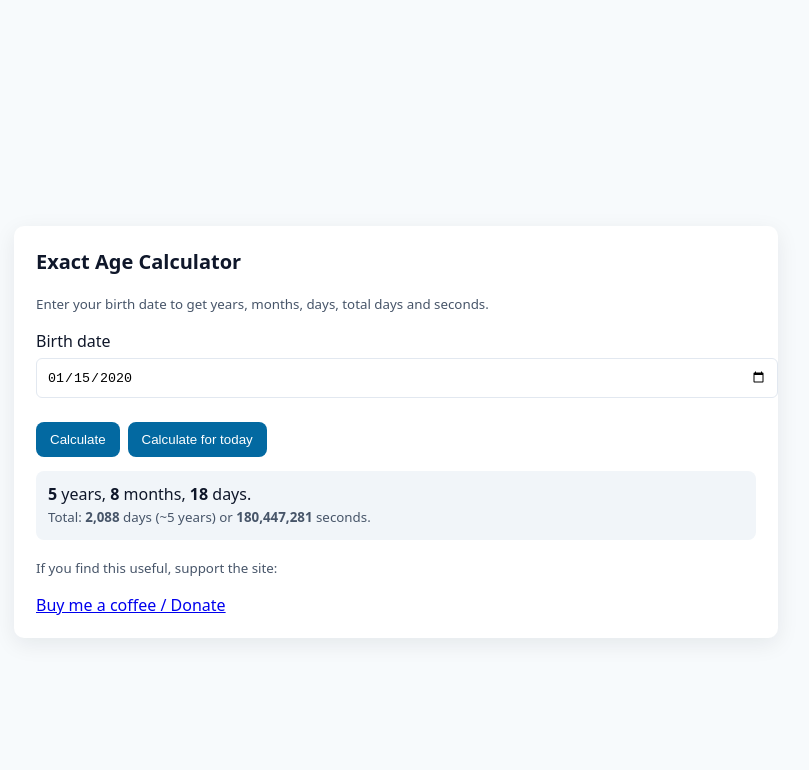
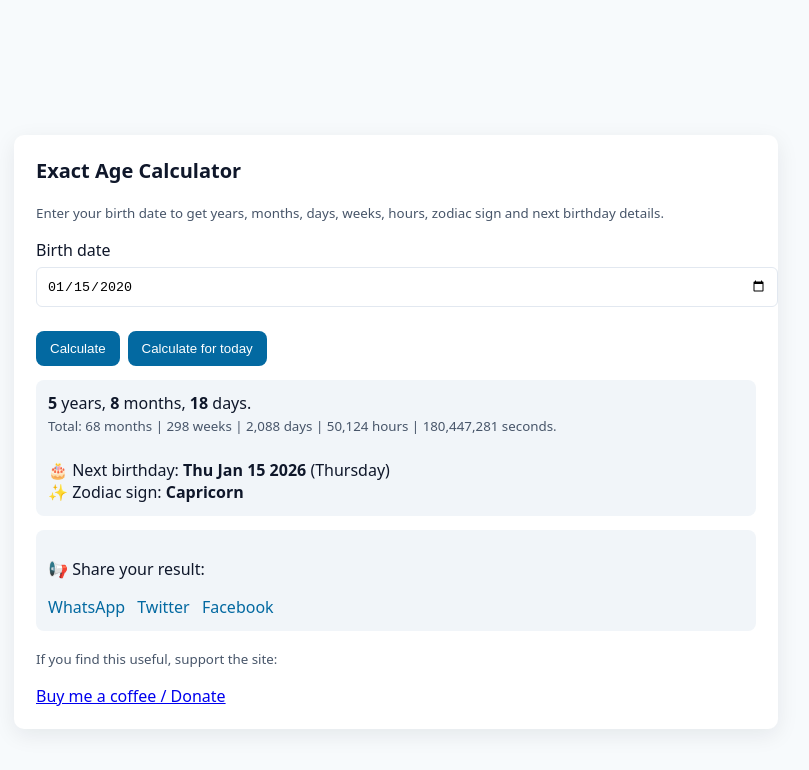
Before and after one commit to drubaiduet/drubaiduet.github.io, a plain HTML site: page index.html in a window 1280 px wide. Both pictures are taken after typing "2020-01-15" into the empty fields and a click on the button "Calculate". Shown: the whole page, without its empty margins (244-1053 px from the left). Drawn offline with Linux system fonts and the light colour scheme.

Commit message:
Update index.html
“age calculator online”, “calculate exact age in years months days”.

```diff
--- a/index.html
+++ b/index.html
@@ -3,8 +3,9 @@
 <head>
   <meta charset="utf-8" />
   <meta name="viewport" content="width=device-width,initial-scale=1" />
-  <title>Exact Age Calculator</title>
-  <meta name="description" content="Free exact age calculator — calculate years, months, days, total days and seconds." />
+  <title>Age Calculator Online – Calculate Exact Age in Years, Months, Days</title>
+  <meta name="description" content="Free exact age calculator online. Find your age in years, months, days, weeks, hours, seconds. See your next birthday date, weekday, and zodiac sign." />
+  <meta name="keywords" content="age calculator, exact age online, age in days, birthday countdown, next birthday, zodiac calculator" />
   <style>
     :root{font-family:system-ui,-apple-system,Segoe UI,Roboto,"Helvetica Neue",Arial;line-height:1.4}
     body{display:flex;min-height:100vh;align-items:center;justify-content:center;padding:24px;background:#f7fafc;color:#0f172a}
@@ -17,13 +18,14 @@
     small{color:#475569}
     .meta{display:flex;gap:8px;flex-wrap:wrap;margin-top:12px}
     .donate{margin-top:10px}
+    #share a{margin-right:8px;text-decoration:none;color:#0369a1}
     @media(max-width:520px){.card{padding:16px}}
   </style>
 </head>
 <body>
   <main class="card" role="main">
     <h1>Exact Age Calculator</h1>
-    <p><small>Enter your birth date to get years, months, days, total days and seconds.</small></p>
+    <p><small>Enter your birth date to get years, months, days, weeks, hours, zodiac sign and next birthday details.</small></p>
 
     <label for="dob">Birth date</label>
     <input id="dob" type="date" aria-label="Birth date" required />
@@ -35,49 +37,94 @@
 
     <div id="result" class="result" aria-live="polite" hidden></div>
 
+    <div id="share" class="result" hidden>
+      <p>📢 Share your result:</p>
+      <a id="share-whatsapp" target="_blank">WhatsApp</a>
+      <a id="share-twitter" target="_blank">Twitter</a>
+      <a id="share-fb" target="_blank">Facebook</a>
+    </div>
+
     <div class="donate">
       <p><small>If you find this useful, support the site:</small></p>
-      <!-- replace # with your donation / buymeacoffee link -->
+      <!-- replace # with your donation / BuyMeACoffee link -->
       <a href="#" target="_blank" rel="noopener" aria-label="Donate">Buy me a coffee / Donate</a>
     </div>
   </main>
 
   <script>
+    // Zodiac calculation
+    function zodiacSign(day, month){
+      const signs = [
+        ["Capricorn",20],["Aquarius",19],["Pisces",20],
+        ["Aries",20],["Taurus",21],["Gemini",21],
+        ["Cancer",22],["Leo",22],["Virgo",22],
+        ["Libra",23],["Scorpio",22],["Sagittarius",21],
+        ["Capricorn",31]
+      ];
+      return (day <= signs[month-1][1]) ? signs[month-1][0] : signs[month][0];
+    }
+
+    // Age calculation
     function calculateAgeParts(dobDate, ref = new Date()){
       const dob = new Date(dobDate.getFullYear(), dobDate.getMonth(), dobDate.getDate());
       const now = new Date(ref.getFullYear(), ref.getMonth(), ref.getDate());
+
       let years = now.getFullYear() - dob.getFullYear();
       let months = now.getMonth() - dob.getMonth();
       let days = now.getDate() - dob.getDate();
 
       if (days < 0) {
-        // borrow from previous month
-        const prevMonth = new Date(now.getFullYear(), now.getMonth(), 0); // last day of previous month
+        const prevMonth = new Date(now.getFullYear(), now.getMonth(), 0);
         days += prevMonth.getDate();
         months -= 1;
       }
-      if (months < 0) {
-        months += 12;
-        years -= 1;
-      }
+      if (months < 0) { months += 12; years -= 1; }
 
-      // totals
       const msDiff = ref - dobDate;
-      const totalDays = Math.floor(msDiff / (1000 * 60 * 60 * 24));
+      const totalDays = Math.floor(msDiff / (1000*60*60*24));
       const totalSeconds = Math.floor(msDiff / 1000);
+      const totalWeeks = Math.floor(totalDays/7);
+      const totalMonths = years*12 + months;
+      const totalHours = Math.floor(msDiff / (1000*60*60));
 
-      return { years, months, days, totalDays, totalSeconds };
+      // next birthday
+      let nextBirthday = new Date(ref.getFullYear(), dobDate.getMonth(), dobDate.getDate());
+      if(nextBirthday < ref){ nextBirthday.setFullYear(ref.getFullYear()+1); }
+      const dayOfWeek = nextBirthday.toLocaleDateString('en-US',{weekday:'long'});
+
+      // zodiac
+      const sign = zodiacSign(dobDate.getDate(), dobDate.getMonth()+1);
+
+      return { years, months, days, totalDays, totalSeconds, totalWeeks, totalMonths, totalHours, nextBirthday, dayOfWeek, sign };
     }
 
+    // Show result
     function showResult(obj){
       const resultDiv = document.getElementById('result');
       resultDiv.hidden = false;
+      const text = `${obj.years} years, ${obj.months} months, ${obj.days} days old.`;
       resultDiv.innerHTML = `
         <strong>${obj.years}</strong> years, <strong>${obj.months}</strong> months, <strong>${obj.days}</strong> days.<br/>
-        <small>Total: <strong>${obj.totalDays.toLocaleString()}</strong> days (~${Math.floor(obj.totalDays/365.25)} years) or <strong>${obj.totalSeconds.toLocaleString()}</strong> seconds.</small>
+        <small>Total: ${obj.totalMonths.toLocaleString()} months | ${obj.totalWeeks.toLocaleString()} weeks | ${obj.totalDays.toLocaleString()} days | ${obj.totalHours.toLocaleString()} hours | ${obj.totalSeconds.toLocaleString()} seconds.</small><br/><br/>
+        🎂 Next birthday: <strong>${obj.nextBirthday.toDateString()}</strong> (${obj.dayOfWeek})<br/>
+        ✨ Zodiac sign: <strong>${obj.sign}</strong>
       `;
+      updateShareLinks(text);
     }
 
+    // Share links
+    function updateShareLinks(text){
+      document.getElementById('share').hidden = false;
+      const encoded = encodeURIComponent(text + " Try it here: https://yourusername.github.io");
+      document.getElementById('share-whatsapp').href =
+        `https://api.whatsapp.com/send?text=${encoded}`;
+      document.getElementById('share-twitter').href =
+        `https://twitter.com/intent/tweet?text=${encoded}`;
+      document.getElementById('share-fb').href =
+        `https://www.facebook.com/sharer/sharer.php?u=https://yourusername.github.io&quote=${encoded}`;
+    }
+
+    // Event listeners
     document.getElementById('calcBtn').addEventListener('click', function(){
       const val = document.getElementById('dob').value;
       if(!val){ alert('Please select your birth date'); return; }
```
